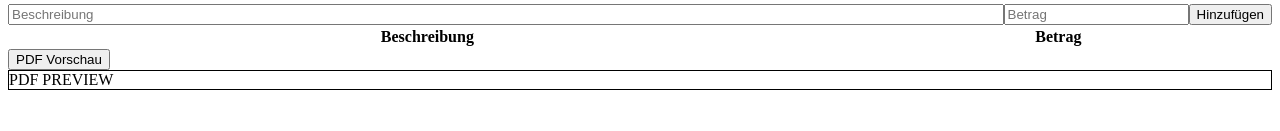
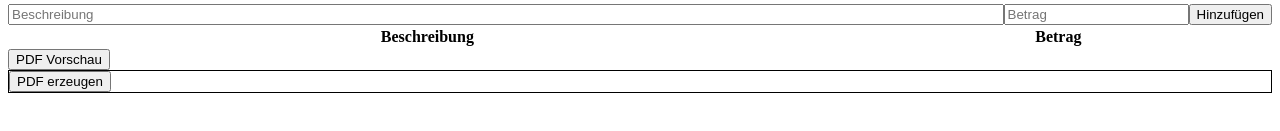
Before and after one commit to Christopher-Schulze/Baristeuer, a Svelte app in the folder internal/ui/: page / in a window 1280 px wide. Both pictures are taken after a click on the button "PDF Vorschau". Shown: the part 281-412 px from the top of the page. Built offline with nearby package versions, Linux system fonts and the light colour scheme.

Commit message:
feat(ui): generate tax PDF

```diff
--- a/internal/ui/src/App.svelte
+++ b/internal/ui/src/App.svelte
@@ -8,6 +8,22 @@
   let expenseDesc = '';
   let expenseAmount = '';
   let showPDF = false;
+  let pdfPath = '';
+  let errorMsg = '';
+
+  async function generatePdf() {
+    errorMsg = '';
+    pdfPath = '';
+    try {
+      // Currently uses project ID 1; adapt as needed once projects are selectable
+      pdfPath = await window.backend.Generator.GenerateReport(1);
+      if (pdfPath) {
+        window.open(`file://${pdfPath}`, '_blank');
+      }
+    } catch (err) {
+      errorMsg = err?.message ?? String(err);
+    }
+  }
 
   function addIncome() {
     if (!incomeSource || !incomeAmount) return;
@@ -74,7 +90,15 @@
   <div class="mt-6">
     <button class="btn" on:click={() => showPDF = !showPDF}>PDF Vorschau</button>
     {#if showPDF}
-      <div class="mt-2 border p-2" title="PDF Preview">PDF PREVIEW</div>
+      <div class="mt-2 border p-2 flex flex-col gap-2">
+        <button class="btn btn-primary w-fit" on:click={generatePdf}>PDF erzeugen</button>
+        {#if errorMsg}
+          <p class="text-red-600">{errorMsg}</p>
+        {/if}
+        {#if pdfPath}
+          <a class="link link-primary" href={`file://${pdfPath}`} download>Download</a>
+        {/if}
+      </div>
     {/if}
   </div>
 </main>
```
